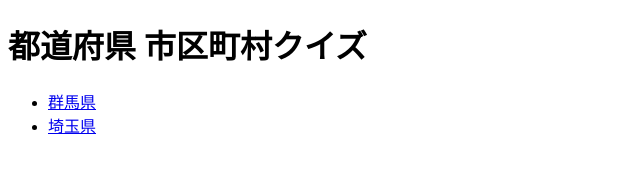
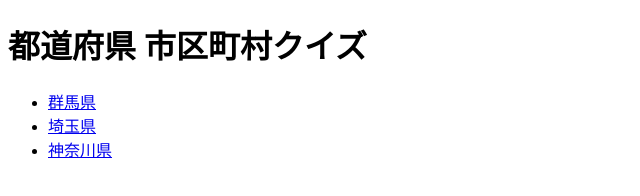
Before and after one commit to KazumaTsuchiya/municipality-name-quiz, a plain HTML site: page index.html in a window 1280 px wide. Shown: the whole page, without its empty margins (0-640 px from the left). Drawn offline with Linux system fonts and the light colour scheme.

Commit message:
Add Kanagawa link

```diff
--- a/index.html
+++ b/index.html
@@ -17,6 +17,9 @@
         <li>
             <a href="./prefectures/saitama.html">埼玉県</a>
         </li>
+        <li>
+            <a href="./prefectures/kanagawa.html">神奈川県</a>
+        </li>
     </ul>
 </body>
 
```
